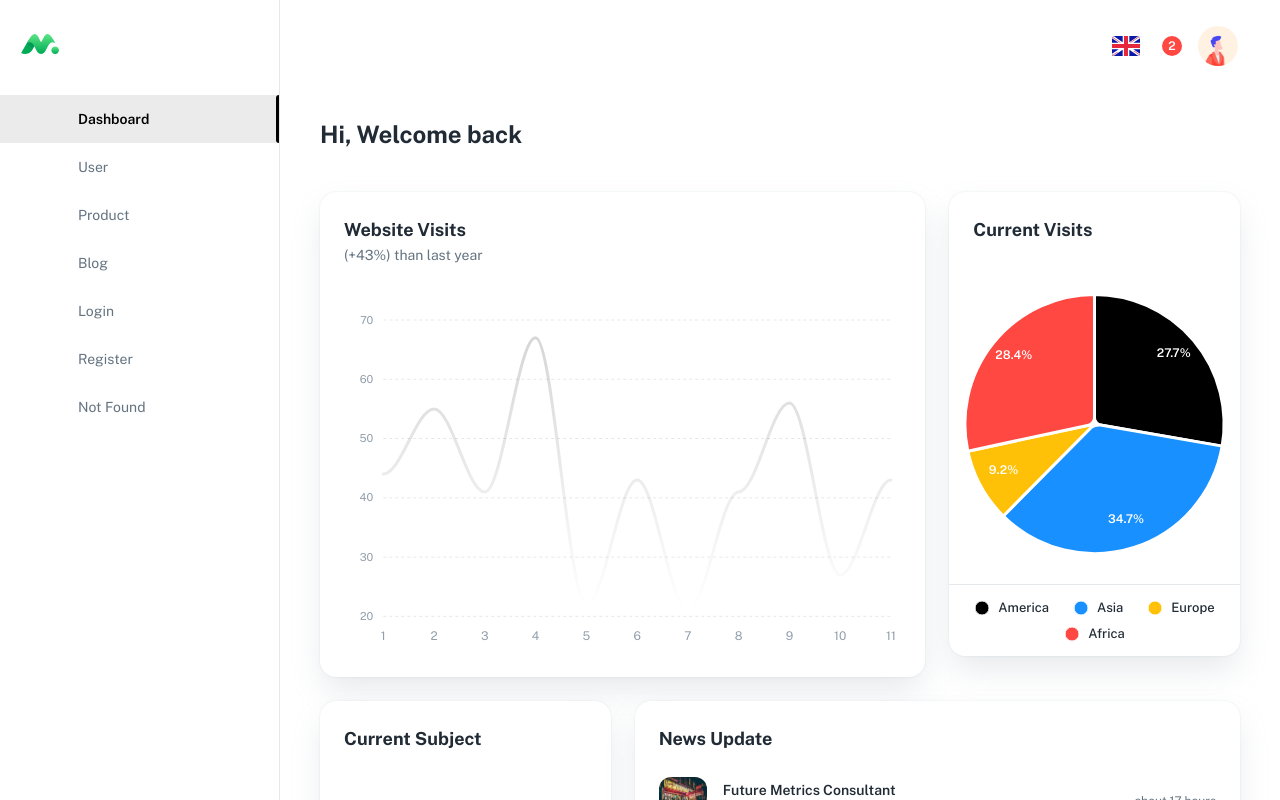
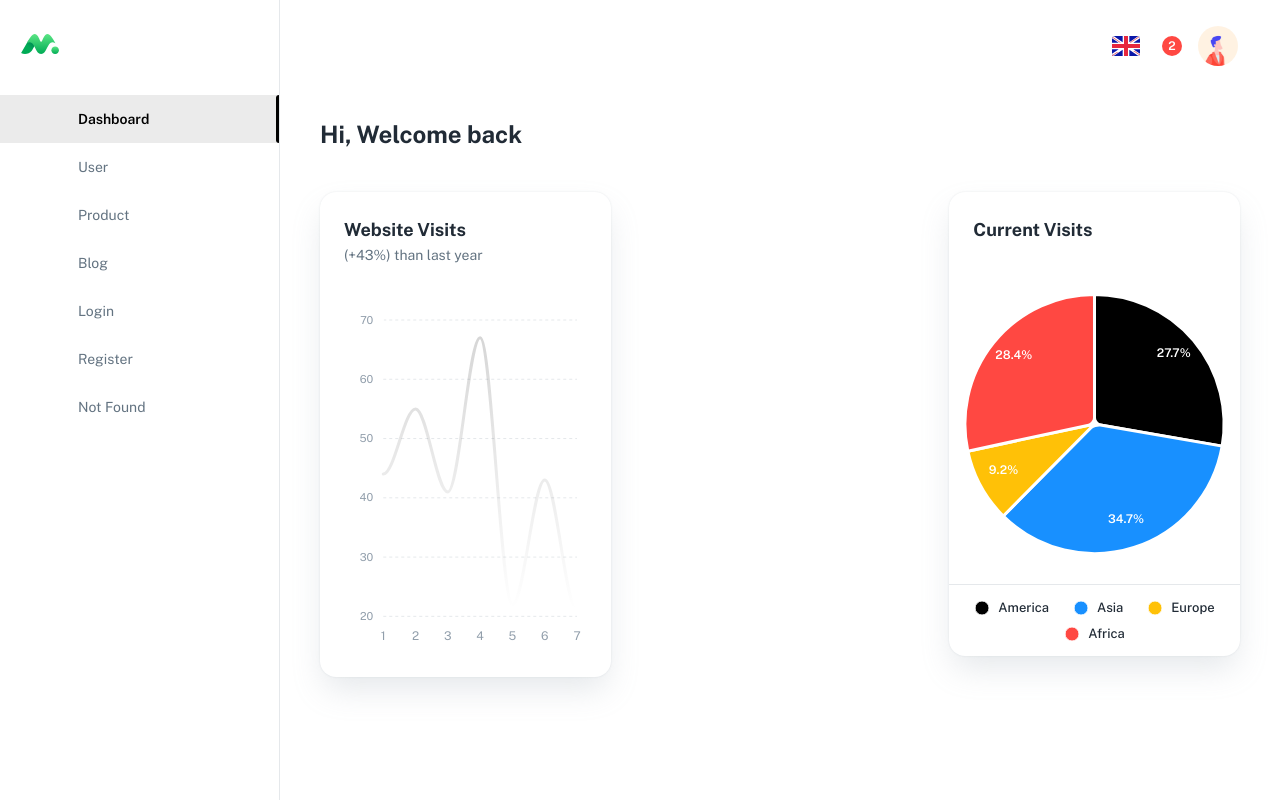
Before and after one commit to StuffByAndrew/ASL-Learner-NWHacks, a React (Create React App) app: page /dashboard/app in a window 1280 px wide. Shown: the top 800 px of the page. Built offline with nearby package versions, Linux system fonts and the light colour scheme; a web font is replaced by a local one.

Commit message:
updated dashboard

```diff
--- a/src/components/_dashboard/app/AppWebsiteVisits.js
+++ b/src/components/_dashboard/app/AppWebsiteVisits.js
@@ -11,7 +11,7 @@ const CHART_DATA = [
   {
     name: 'Team B',
     type: 'line',
-    data: [44, 55, 41, 67, 22, 43, 21, 41, 56, 27, 43]
+    data: [44, 55, 41, 67, 22, 43, 21]
   }
 ];
 
--- a/src/pages/DashboardApp.js
+++ b/src/pages/DashboardApp.js
@@ -40,8 +40,12 @@ export default function DashboardApp() {
             <AppBugReports />
           </Grid> */}
 
-          <Grid item xs={12} md={6} lg={8}>
+          <Grid item xs={4} md={4} lg={4}>
             <AppWebsiteVisits />
+          </Grid>
+
+          <Grid item xs={4}>
+            <div/>
           </Grid>
 
           <Grid item xs={12} md={6} lg={4}>
@@ -50,7 +54,7 @@ export default function DashboardApp() {
 
           {/* <Grid item xs={12} md={6} lg={8}>
             <AppConversionRates />
-          </Grid> */}
+          </Grid>
 
           <Grid item xs={12} md={6} lg={4}>
             <AppCurrentSubject />
@@ -70,7 +74,7 @@ export default function DashboardApp() {
 
           <Grid item xs={12} md={6} lg={8}>
             <AppTasks />
-          </Grid>
+          </Grid> */}
         </Grid>
       </Container>
     </Page>
```
